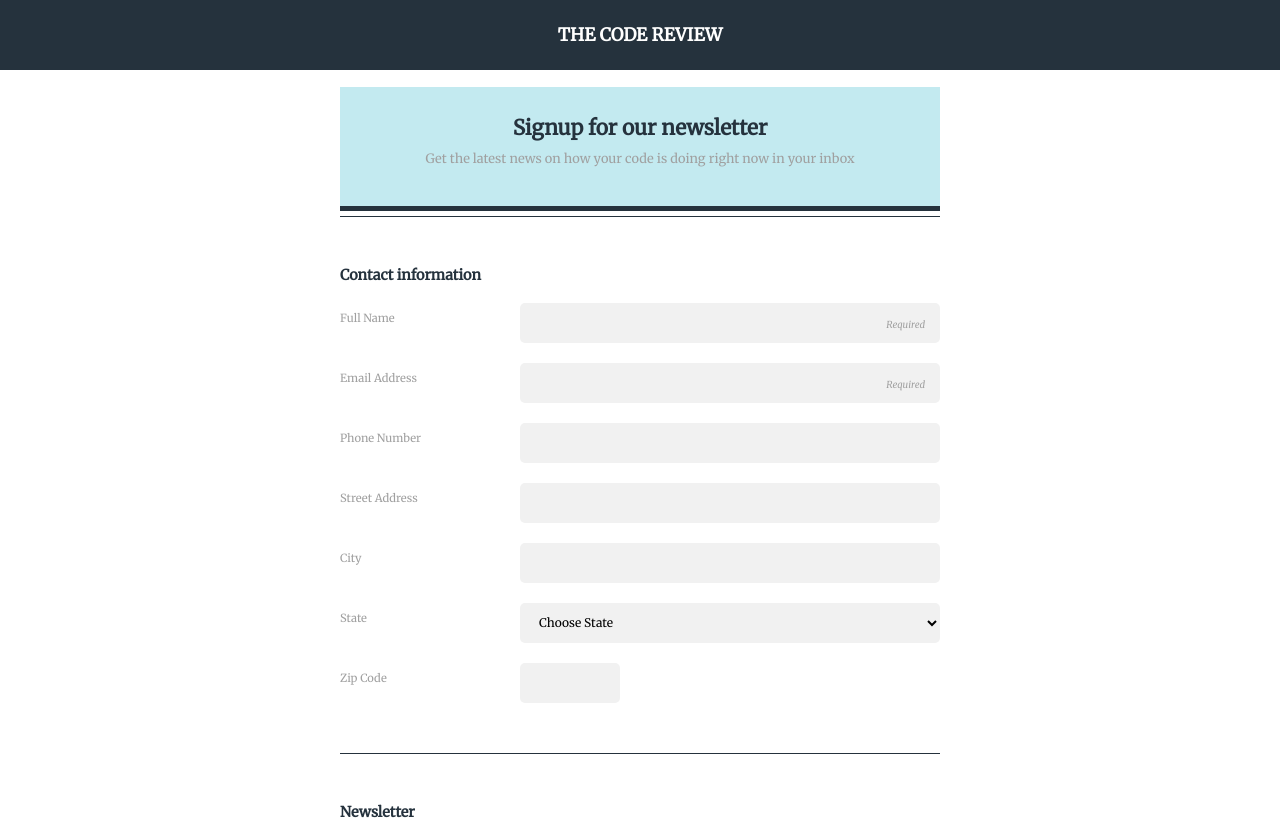
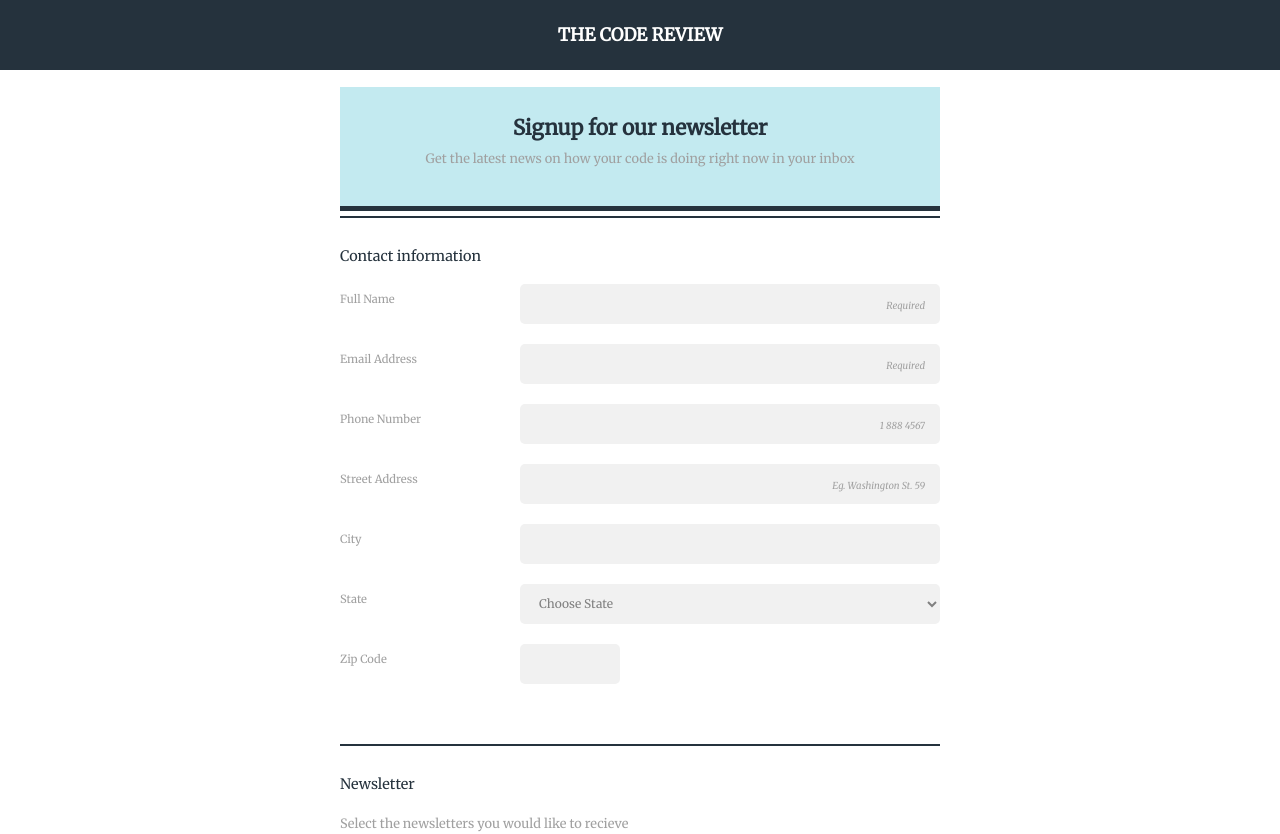
Before and after one commit to rodolfomartin/online-registration-v4, a plain HTML site: page index.html in a window 1280 px wide. Shown: the top 834 px of the page. Drawn offline with Linux system fonts and the light colour scheme.

Commit message:
Corrected on feedback

```diff
--- a/index.html
+++ b/index.html
@@ -19,7 +19,8 @@
     </section>
     <section class="container">
         <form class="flex" method="POST" accept-charset="UTF-8">
-            <h3>Contact information</h3>
+            <fieldset>
+                <legend>Contact information</legend>
 
                 <div class="flex field">
                 <label for="name">Full Name</label>
@@ -33,12 +34,12 @@
 
                 <div class="flex field">
                 <label for="phone">Phone Number</label>
-            <input name="phone" id="phone" type="tel">
+                <input name="phone" id="phone" type="tel" placeholder="1 888 4567">
                 </div>
 
                 <div class="flex field">
                 <label for="address">Street Address</label>
-            <input name="address" id="address" type="text">
+                <input name="address" id="address" type="text" placeholder="eg. Washington St. 59">
                 </div>
 
                 <div class="flex field">
@@ -48,8 +49,8 @@
 
                 <div class="flex field">
                 <label for="state">State</label>
-            <select name="state" id="state">
-                    <option disabled selected hidden id="preselected">Choose State</option>
+                <select name="state" id="state" required>
+                        <option disabled selected hidden value="">Choose State</option>
                         <option value="ari">Arizona</option>
                         <option value="cali">California</option>
                 </select>
@@ -59,8 +60,10 @@
                 <label class="spacing" for="zipcode">Zip Code</label>
                 <input class="spacing" id="zipcode" type="number">
                 </div>
+            </fieldset>
 
-            <h3>Newsletter</h3>
+            <fieldset>
+                <legend>Newsletter</legend>
                 <p class="description">Select the newsletters you would like to recieve</p>
 
                 <div class="flex checks">
@@ -89,8 +92,8 @@
                 </div>
 
                 <p class="description">Other topics you'd like to hear about</p>
-            <textarea cols="50" rows="10"></textarea>
-
+                <textarea id="other" name="other" cols="50" rows="10"></textarea>
+            </fieldset>
             <button type="submit">Sign Up</button>
 
         </form>
--- a/sass/styles.scss
+++ b/sass/styles.scss
@@ -28,23 +28,15 @@ h2 {
     }
 }
 
-h3 {
-    color: $primary-color;
-    font-size: 0.9em;
-    border-top: solid 1px $primary-color;
-    margin-top: 0;
-    margin-bottom: 0;
-    padding-top: 30px;
-    padding-bottom: 10px;
-    @include desktopmedia {
-        padding-top: 50px;
-    }
-}
-
 h4 {
     font-size: 0.8em;
     font-style: italic;
     text-align: center;
+}
+
+h4,
+p {
+    color: $secondary-color;
 }
 
 p {
@@ -56,17 +48,36 @@ form {
     width: 100%;
 }
 
+legend {
+    width: 100%;
+    color: $primary-color;
+    font-size: 0.9em;
+    margin-bottom: 0;
+    padding-bottom: 10px;
+    padding-top: 30px;
+    border-top: solid 2px $primary-color;
+}
+
 label {
     color: $secondary-color;
     font-size: 0.7em;
 }
 
-option[hidden] {
+select:invalid {
     color: gray;
+}
+
+fieldset {
+    display: block;
+    margin: 0;
+    padding: 0 0 10px 0;
+    border: none;
+    width: 100%;
 }
 
 textarea {
     @include fieldformat;
+    width: 100%;
     padding-top: 15px;
     margin-bottom: 10px;
 }
@@ -173,12 +184,6 @@ button {
 
 // --- ID Selectors --- //
 
-#preselected,
-h4,
-p {
-    color: $secondary-color;
-}
-
 #zipcode {
     width: 50%;
     @include desktopmedia {
```
Also changed, not shown: css/styles.css, 1 other file. Lines whose indentation alone changed are shown as unchanged.
